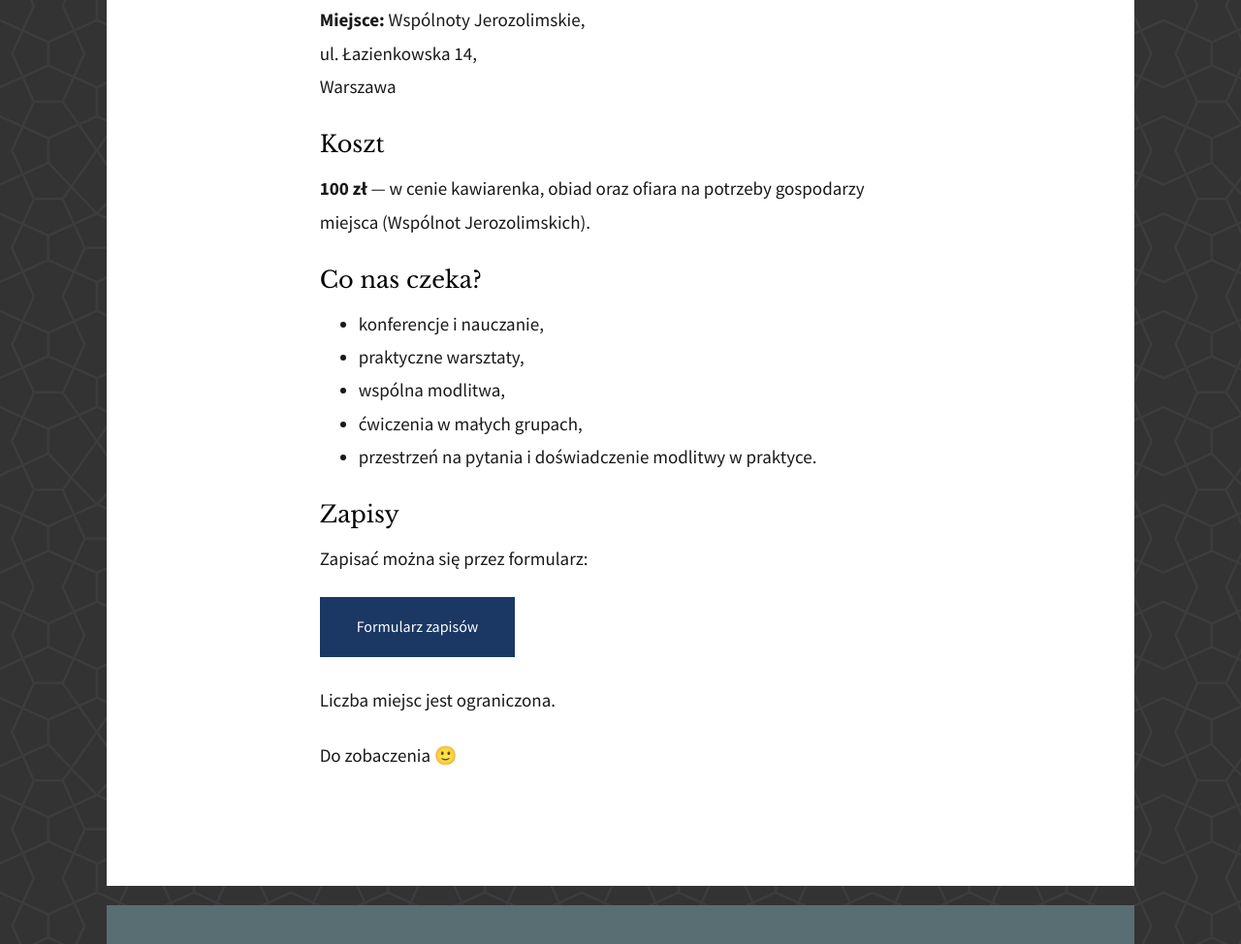
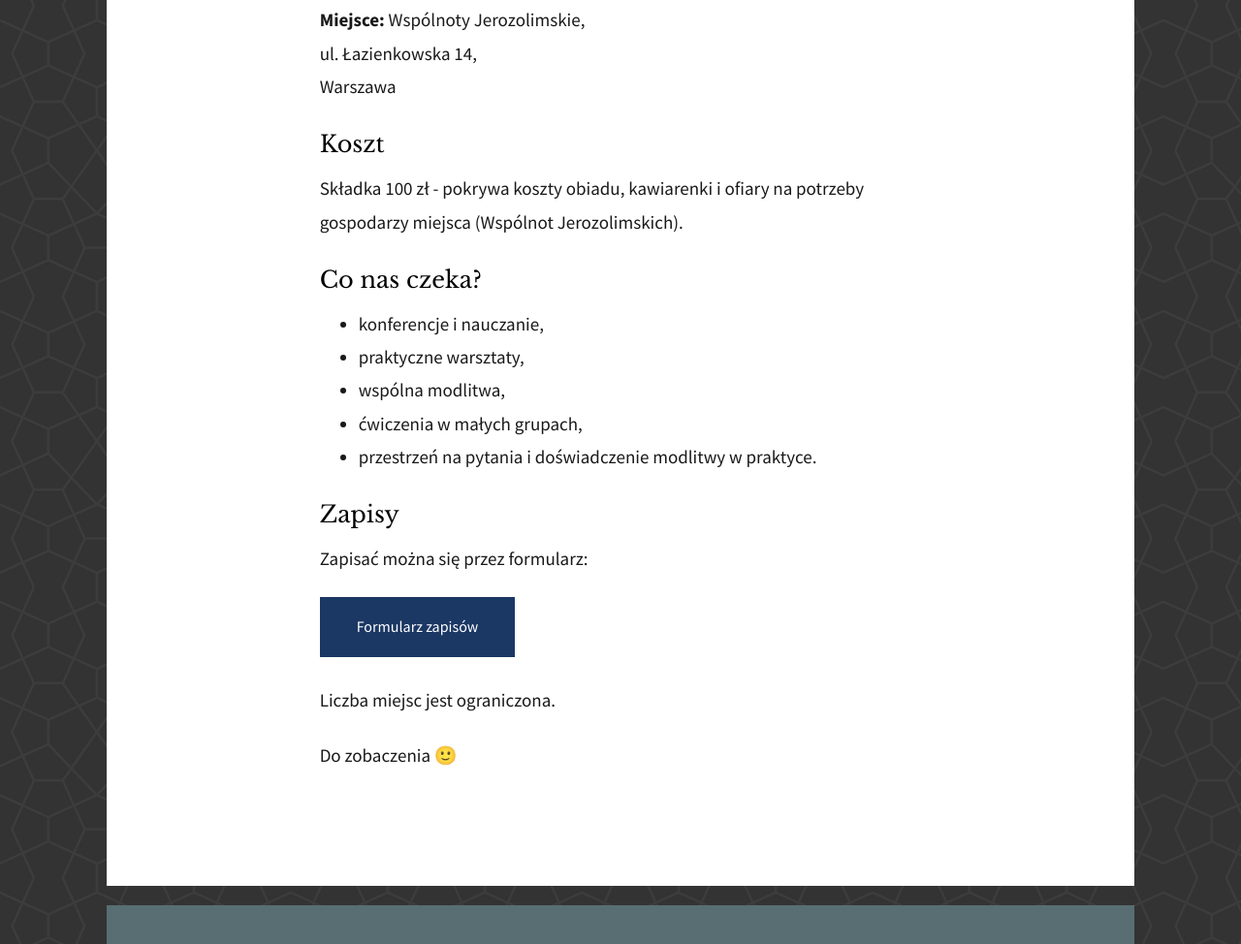
Before and after one commit to rplis/viatores-www, a plain HTML site: page smw/index.html in a window 1280 px wide. Shown: the part 1145-2119 px from the top of the page at 97% size. Drawn offline with nearby package versions, Linux system fonts and the light colour scheme; files whose address does not match are found by name.

Commit message:
SMW: zmiana sformułowania o składce i kosztach

```diff
--- a/smw/index.html
+++ b/smw/index.html
@@ -130,7 +130,7 @@
 					Warszawa</p>
 
 					<h3>Koszt</h3>
-					<p><strong>100 zł</strong> — w cenie kawiarenka, obiad oraz ofiara na potrzeby gospodarzy miejsca (Wspólnot Jerozolimskich).</p>
+					<p>Składka 100 zł - pokrywa koszty obiadu, kawiarenki i ofiary na potrzeby gospodarzy miejsca (Wspólnot Jerozolimskich).</p>
 
 					<h3>Co nas czeka?</h3>
 					<ul>
```
